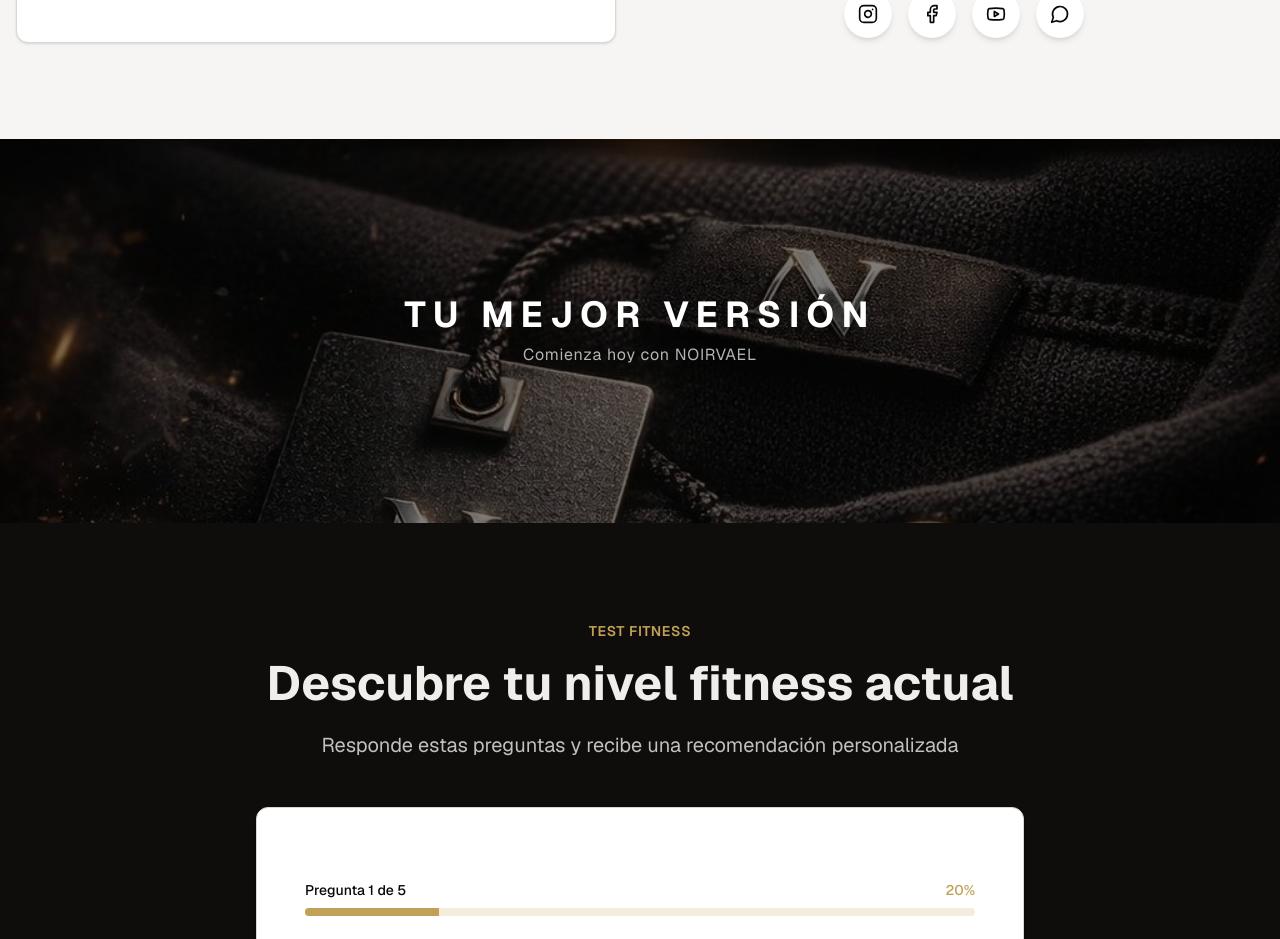
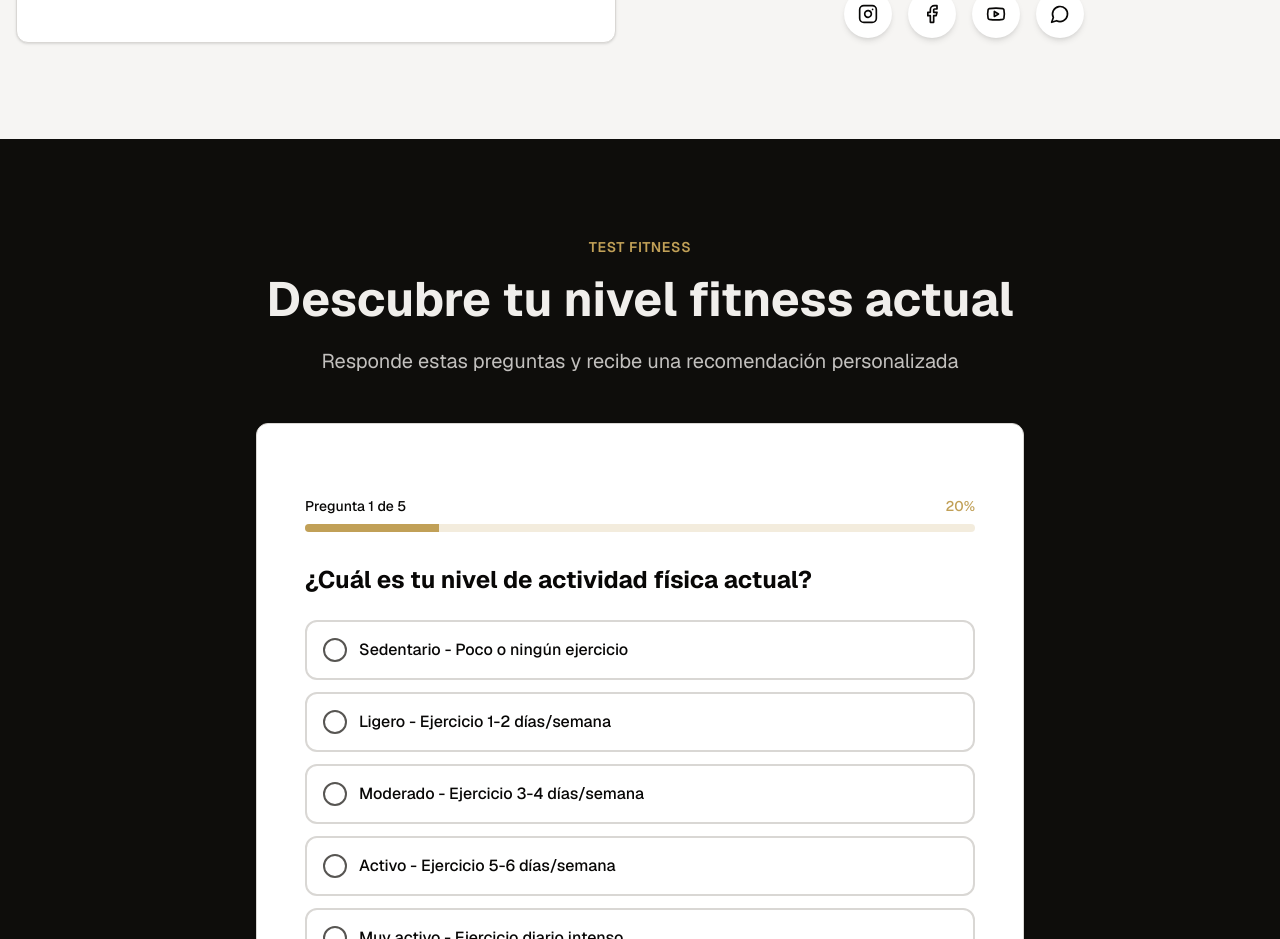
Before and after one commit to josueespinoza2004/NOIRVAEL, a Next.js app: page / in a window 1280 px wide. Shown: the part 8560-9499 px from the top of the page. Built offline with nearby package versions, Linux system fonts and the light colour scheme.

Commit message:
feat(pages): Remove brand banner from homepage footer section
- Remove BrandBanner component from homepage layout
- Streamline page flow by eliminating redundant branding element
- Maintain existing section order with Contact and FitnessTest components

```diff
--- a/app/page.tsx
+++ b/app/page.tsx
@@ -22,7 +22,6 @@ export default function Home() {
       <Supplements />
       <Testimonials />
       <Contact />
-      <BrandBanner image="/NOIRVAEL/NOIRVAEL18.jpeg" align="center" text="TU MEJOR VERSIÓN" subtitle="Comienza hoy con NOIRVAEL" />
       <FitnessTest />
       <Footer />
     </main>
```
